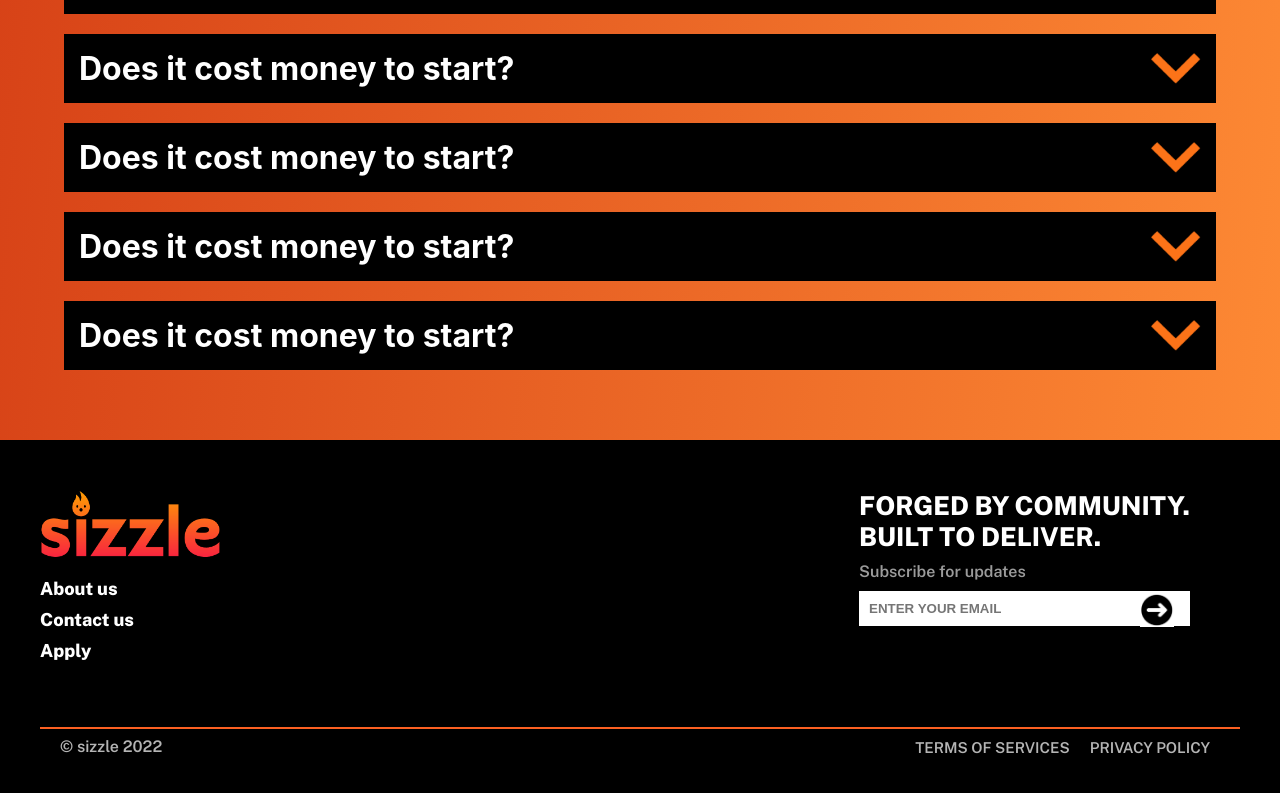
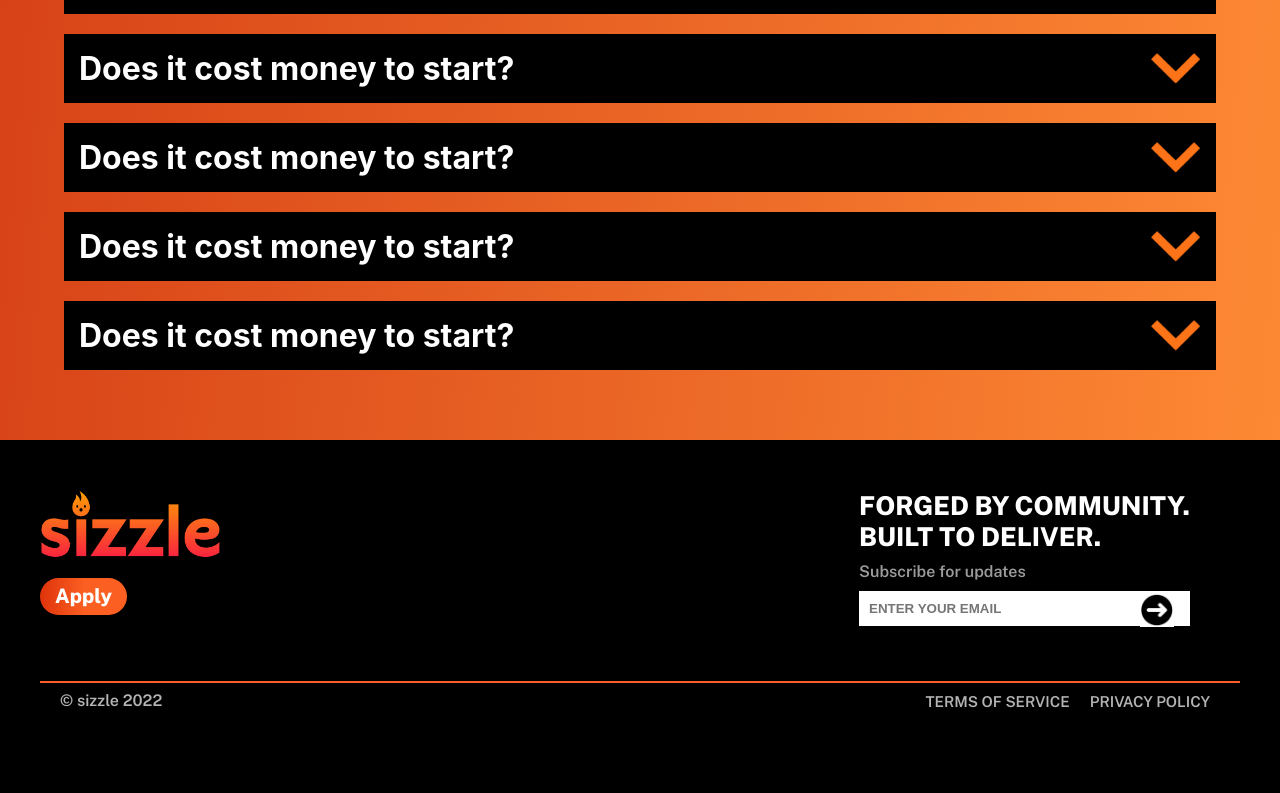
Before and after one commit to ahmar7/Sizzle, a React (Create React App) app: page / in a window 1280 px wide. Shown: the part 3167-3960 px from the top of the page. After the commit the page ends 3928 px from the top, so only its background shows below. Built offline with nearby package versions, Linux system fonts and the light colour scheme.

Commit message:
footer update

```diff
--- a/src/components/Footer/footer.js
+++ b/src/components/Footer/footer.js
@@ -10,13 +10,11 @@ const Footer = () => {
             <img src={Logo} alt="" />
             <ul className="footer-links">
               <li>
-                <a href="">About us</a>
-              </li>
-              <li>
-                <a href="">Contact us</a>
-              </li>
-              <li>
-                <a href="">Apply</a>
+                <div className="copy-right">
+                  <div className="right-bar">
+                    <button>Apply</button>
+                  </div>
+                </div>
               </li>
             </ul>
           </div>
@@ -44,7 +42,7 @@ const Footer = () => {
         </div>
         <div className="copy-right">
           <a href="" className="lef">
-            TERMS OF SERVICES
+            TERMS OF SERVICE
           </a>
           <a href="">PRIVACY POLICY</a>
         </div>
```
